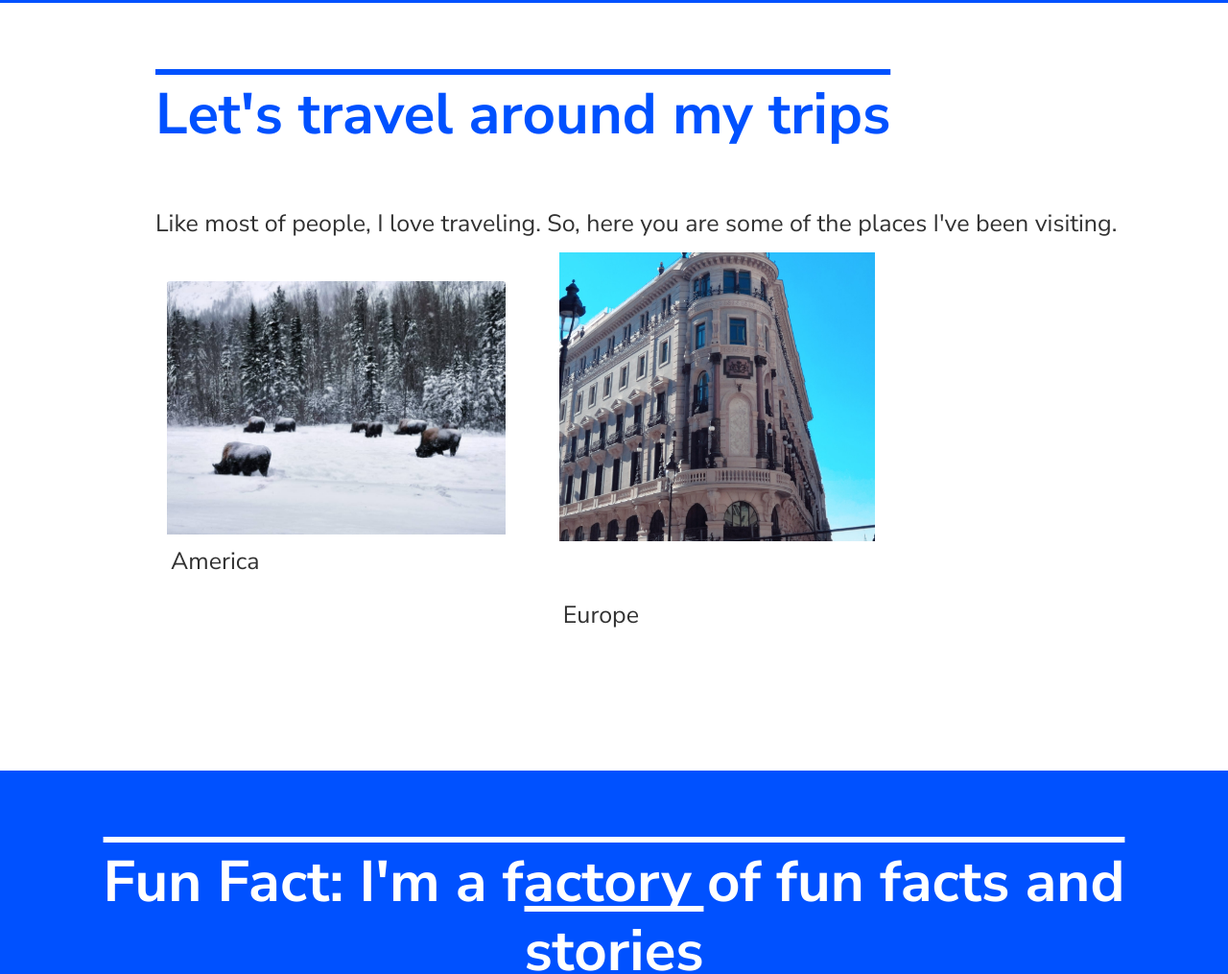
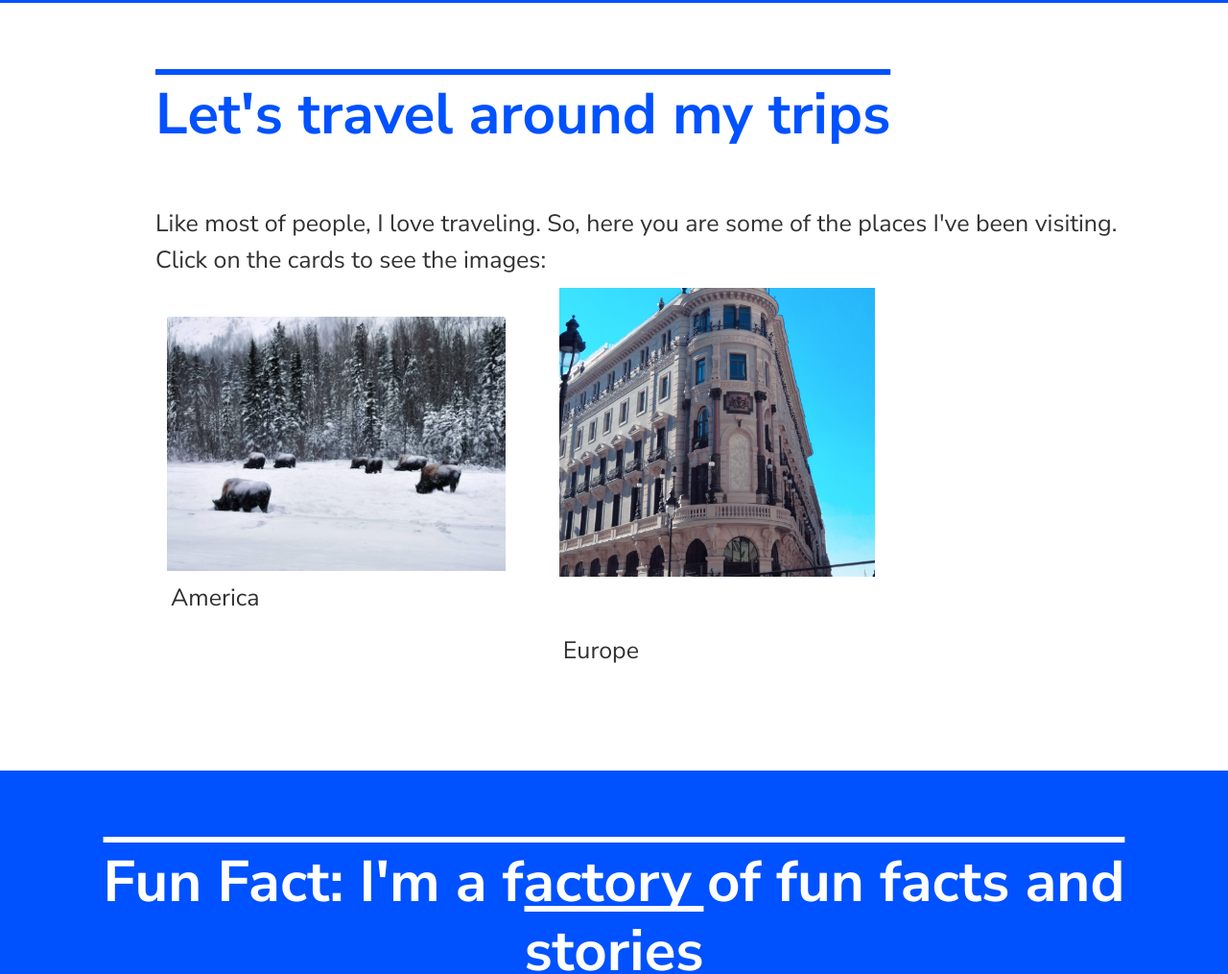
Before and after one commit to heymiriam/web_dev_ii-final_project, a plain HTML site: page index.html in a window 1280 px wide. Shown: the part 2386-3401 px from the top of the page at 96% size. Drawn offline with nearby package versions, Linux system fonts and the light colour scheme.

Commit message:
add changes

```diff
--- a/css/main.scss
+++ b/css/main.scss
@@ -150,6 +150,7 @@ body{
             h4{
                 color:white;
                 font-size:30px;
+
 
             }
         }
--- a/index.html
+++ b/index.html
@@ -197,7 +197,7 @@
 
         <div id="travel" class="container-fluid container3">
             <h3 >Let's travel around my trips</h3>
-            <p>Like most of people, I love traveling. So, here you are some of the places I've been visiting.</p>
+            <p>Like most of people, I love traveling. So, here you are some of the places I've been visiting. Click on the cards to see the images:</p>
 
             <div class="card cards card1" data-toggle="modal" data-target=".bd-example-modal-lg">
 
@@ -264,8 +264,11 @@
 
         <div class="container-fluid container4">
             <h4 class="d-flex justify-content-center">Fun Fact: I'm a factory of fun facts and stories</h4>
+            <br><br><br>
             <ul id="api"></ul>
+            <br>
             <button type="button" class="display-btn d-flex justify-content-center btn my-2 my-sm-0 bg-light text-primary">Pick a Fun Fact</button>
+            <br>
         </div>
 
         <footer class="bg-dark text-center text-lg-start">
```
Also changed, not shown: 1 other file.
